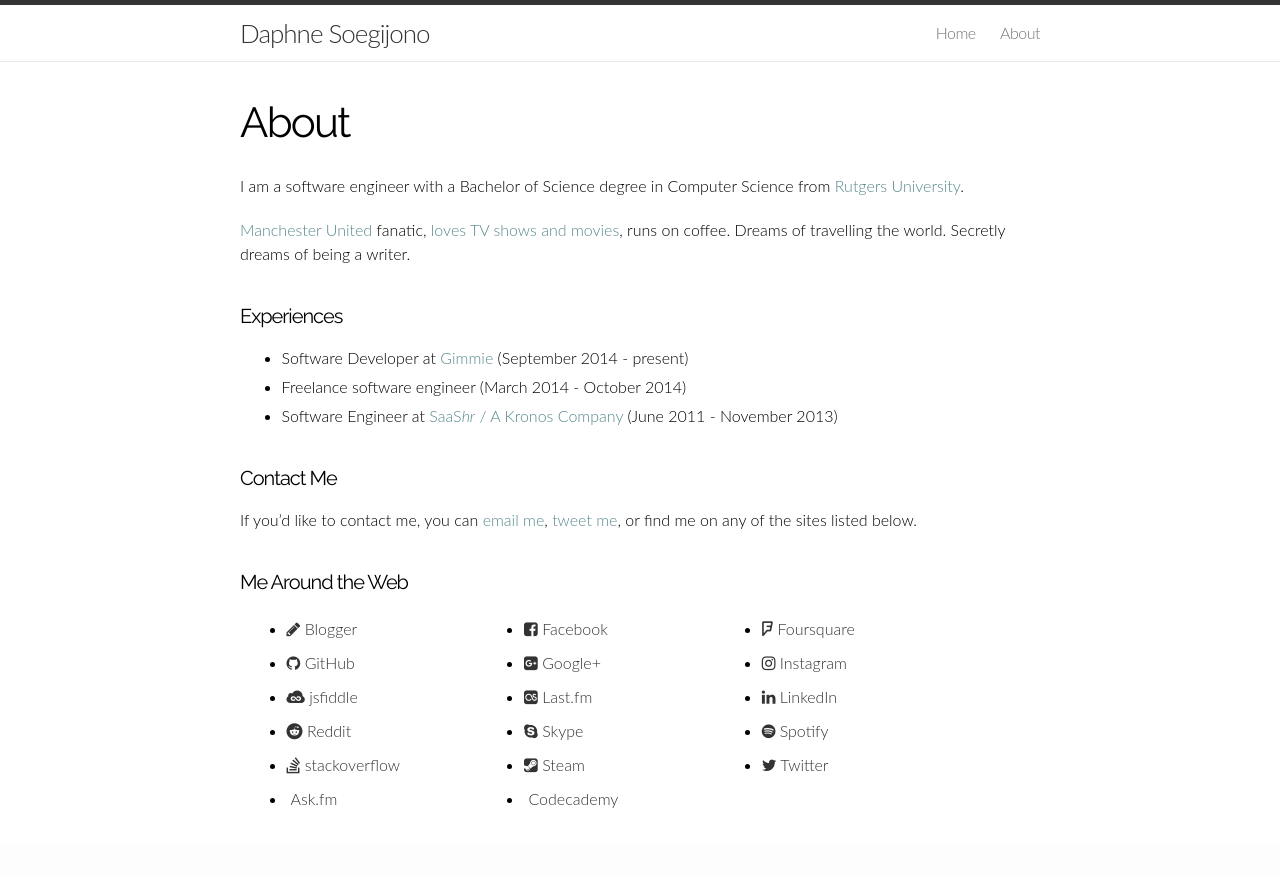
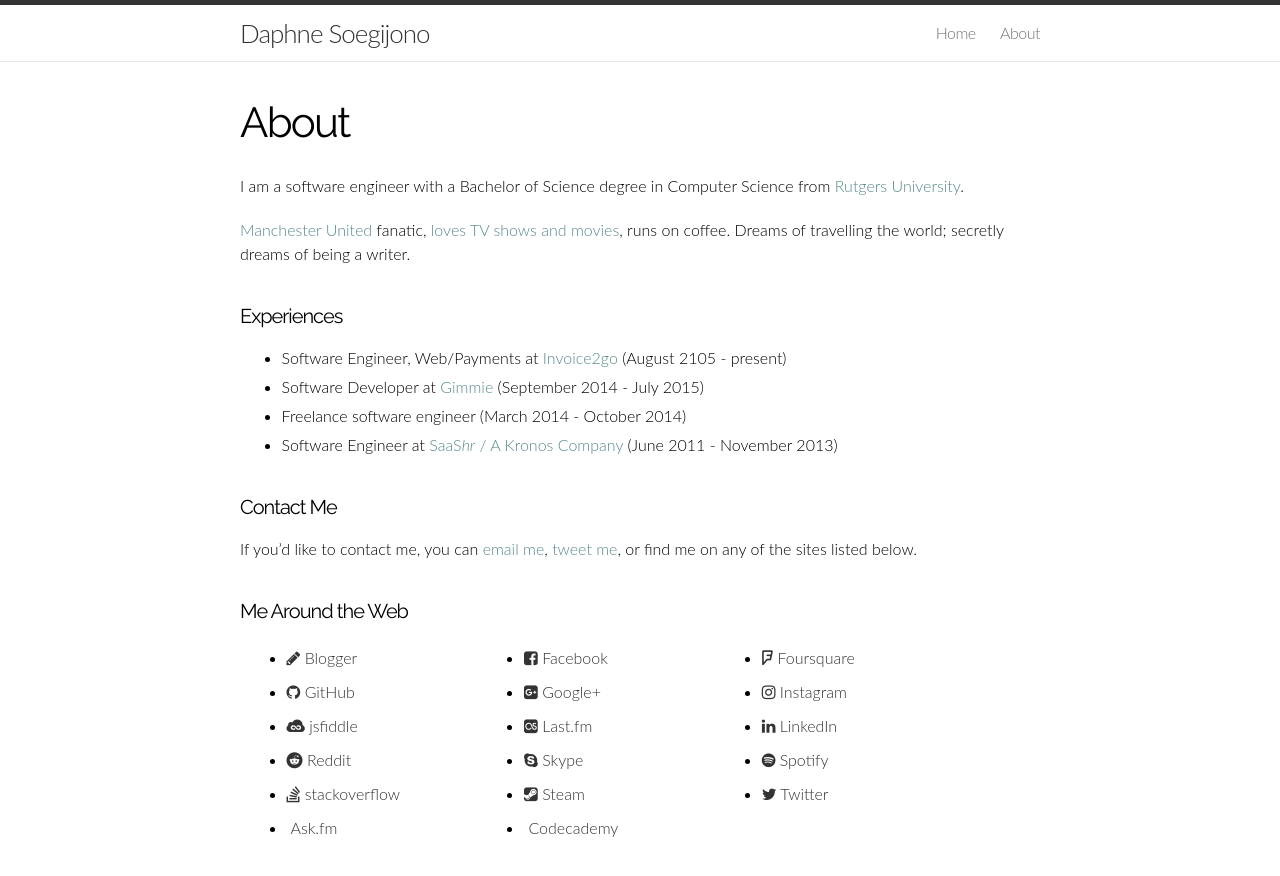
Before and after one commit to dsoegijono/dsoegijono.github.io, a Jekyll site: the page built from about.md, in a window 1280 px wide. Shown: the top 876 px of the page. Built offline with Jekyll 4.4.1, drawn with Linux system fonts in a browser that asks for light colours; nearby versions of some CDN libraries; Markdown is read by kramdown in place of the engine named in the settings.

Commit message:
Update Experience (Invoice2go)

```diff
--- a/about.md
+++ b/about.md
@@ -9,11 +9,12 @@
 I am a software engineer with a Bachelor of Science degree in Computer Science from [Rutgers University](http://nb.rutgers.edu/).
 
 [Manchester United](http://www.manutd.com/) fanatic, [loves TV shows and movies](http://my-sedentary-life.blogspot.com/), runs on coffee.
-Dreams of travelling the world. Secretly dreams of being a writer.
+Dreams of travelling the world; secretly dreams of being a writer.
 
 ####Experiences
 
-- Software Developer at [Gimmie](http://www.gimmie.io/) (September 2014 - present)
+- Software Engineer, Web/Payments at [Invoice2go](https://invoice.2go.com/en-au/) (August 2105 - present)
+- Software Developer at [Gimmie](http://www.gimmie.io/) (September 2014 - July 2015)
 - Freelance software engineer (March 2014 - October 2014)
 - Software Engineer at [SaaS*hr* / A Kronos Company](http://saashr.com/ta/shr2/index.jsp) (June 2011 - November 2013)
 
```
